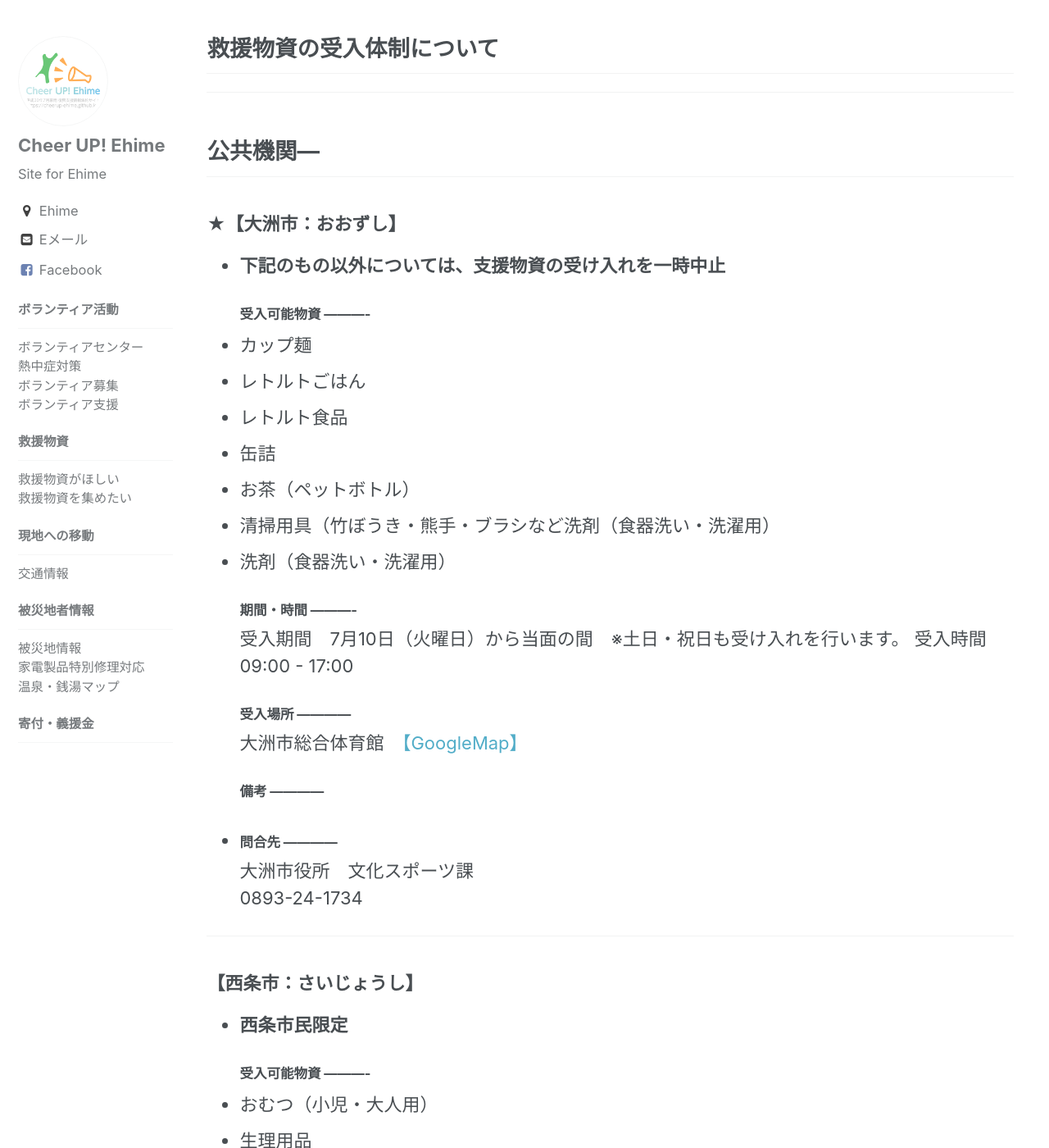
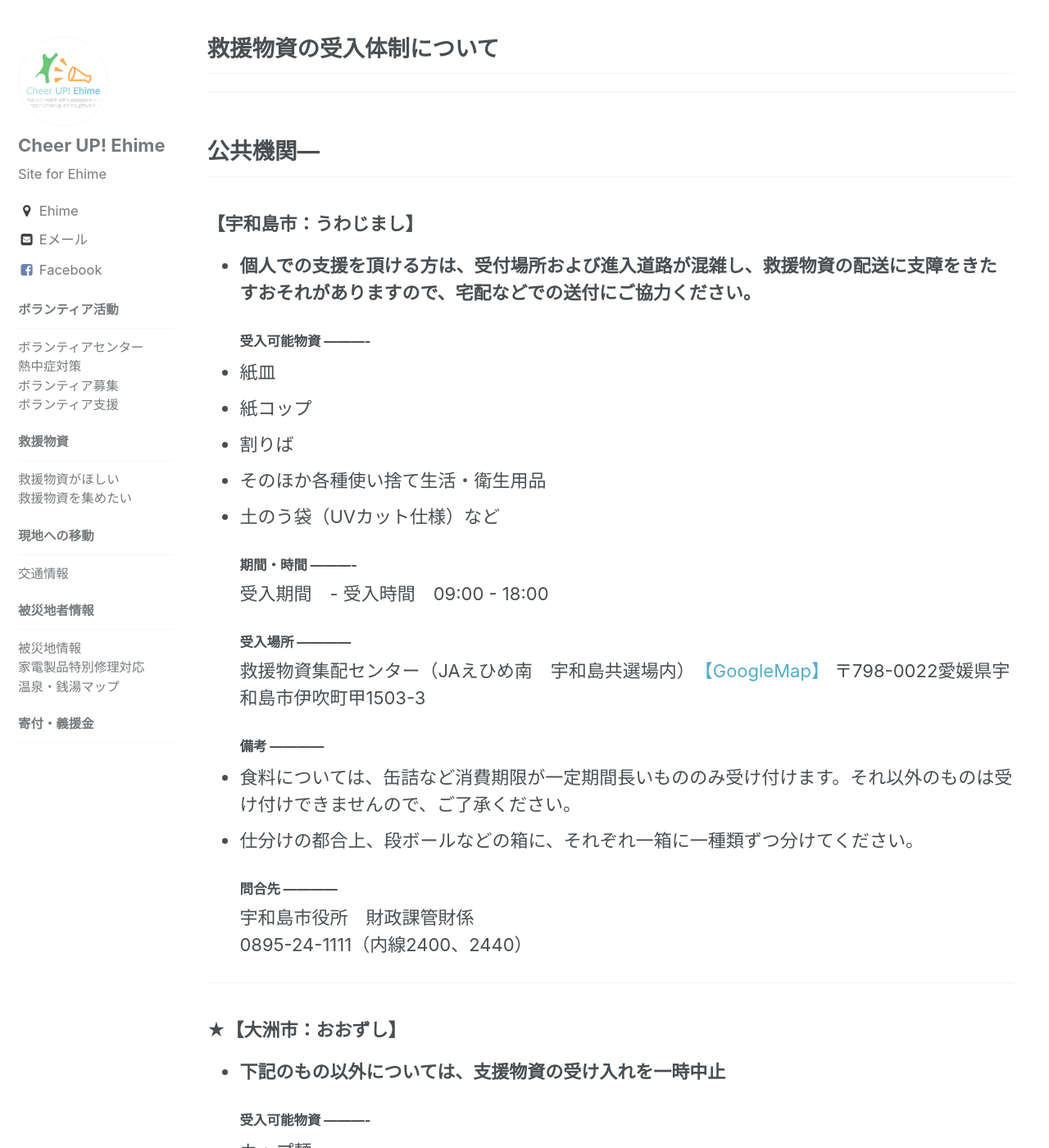
Before and after one commit to cheerup-ehime/cheerup-ehime.github.io, a Jekyll site: the page built from _pages/rescue-supply.md, in a window 1280 px wide and 1400 px high, scrolled down 241 px. Shown: the whole window at 82% size. Built offline with Jekyll 4.4.1, drawn with Linux system fonts in a browser that asks for light colours; some of the changed text lies outside the part shown.

Commit message:
Update rescue-supply.md

```diff
--- a/_pages/rescue-supply.md
+++ b/_pages/rescue-supply.md
@@ -8,6 +8,28 @@ permalink: /rescuesupply/
 ---
 
 ## 公共機関---
+
+### 【宇和島市：うわじまし】
+- **個人での支援を頂ける方は、受付場所および進入道路が混雑し、救援物資の配送に支障をきたすおそれがありますので、宅配などでの送付にご協力ください。**
+#### 受入可能物資 ----------
+- 紙皿
+- 紙コップ
+- 割りば
+- そのほか各種使い捨て生活・衛生用品
+- 土のう袋（UVカット仕様）など
+#### 期間・時間 ----------
+受入期間　-
+受入時間　09:00 - 18:00
+#### 受入場所 ------------
+救援物資集配センター（JAえひめ南　宇和島共選場内）　[【GoogleMap】](https://goo.gl/maps/FEMAQHzG36G2)
+〒798-0022愛媛県宇和島市伊吹町甲1503-3
+#### 備考 ------------
+- 食料については、缶詰など消費期限が一定期間長いもののみ受け付けます。それ以外のものは受け付けできませんので、ご了承ください。
+- 仕分けの都合上、段ボールなどの箱に、それぞれ一箱に一種類ずつ分けてください。
+#### 問合先 ------------
+宇和島市役所　財政課管財係<br>0895-24-1111（内線2400、2440）
+
+---
 
 ### ★【大洲市：おおずし】
 - **下記のもの以外については、支援物資の受け入れを一時中止**
@@ -56,3 +78,11 @@ permalink: /rescuesupply/
 - 衣服・食料品は、受入側に仕分けや管理の負担がかかるため、除外しています。
 #### 問合先 ------------
 西条市役所　危機管理課<br>0897-52-1282
+
+---
+
+### 【西予市：せいよし】
+現在当市より要請をさせて頂いた機関からの支援物資のみ受け付けており、それ以外の支援物資を辞退しております。<br>
+現在の状況では企業・団体・個人の皆様からの支援物資を被災地域へ受け入れる態勢を整えるのが難しく、現場に混乱をきたすおそれがありますのでご了承ください。
+#### 問合先 ------------
+西予市災害対策本部<br>0894-62-1111
```
